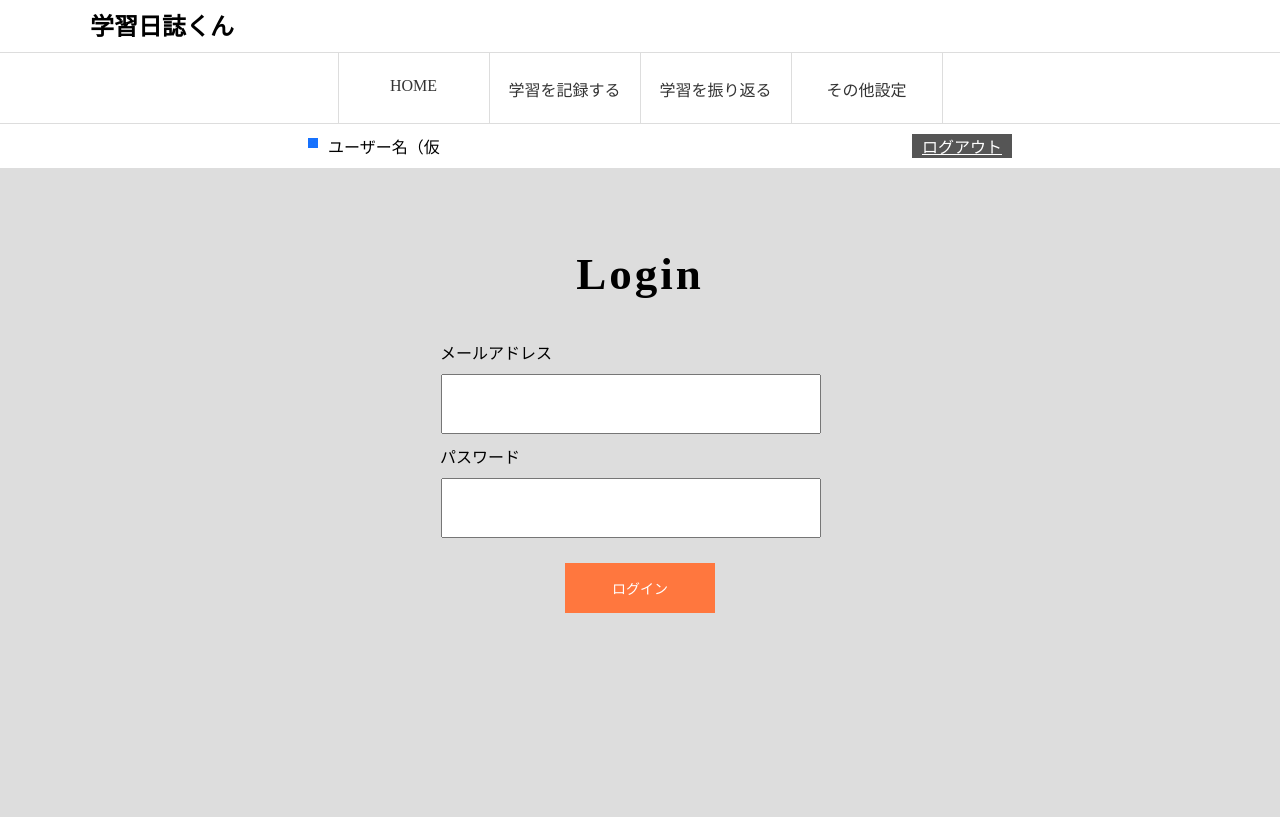
After one commit to aizwellenstan/yuki_Portfolio, a PHP site: page /login.php in a window 1280 px wide. The commit adds this page. Shown: the top 817 px of the page. Run offline with PHP 8.4, Linux system fonts and the light colour scheme.

Commit message:
login.php作成 #5

```diff
--- a/header.php
+++ b/header.php
@@ -128,7 +128,7 @@
       <p>ユーザー名（仮</p>
     </li>
     <li class="logout">
-      <a href="TopPage.php">ログアウト</a>
+      <a href="login.php">ログアウト</a>
     </li>
   </ul>
 </header>
--- /dev/null
+++ b/login.php
@@ -0,0 +1,89 @@
+<!DOCTYPE html>
+<html lang="ja">
+
+<head>
+  <meta charset="UTF-8">
+  <meta name="viewport" content="width=device-width, initial-scale=1.0">
+  <title>ホーム</title>
+  <link rel="stylesheet" type="text/css" href="style.css">
+</head>
+<?php
+require('header.php');
+?>
+
+<main>
+  <div class="site-width">
+
+
+    <!-- Main -->
+    <section>
+
+      <div class="form-container">
+
+        <form action="" method="" class="login-form">
+          <h2 class="title">Login</h2>
+
+          <label class="maill">
+            メールアドレス
+            <input type="text" name="email" value="">
+          </label>
+          <label class="pass">
+            パスワード
+            <input type="password" name="pass" value="">
+          </label>
+            <input type="submit" class="btn btn-mid" value="ログイン">
+        </form>
+      </div>
+    </section>
+
+</main>
+
+<style>
+  main {
+    background-color: #ddd;
+    height: 1200px;
+  }
+
+  form {
+    margin: 0 auto;
+    padding: 15px;
+    width: 400px;
+    border: 5px solid rgb(0, 0, 0, 0);
+    display: block;
+  }
+
+  input[type="text"],
+  input[type="password"] {
+    display: block;
+    box-sizing: border-box;
+    margin: 10px 1px;
+    padding: 5px;
+    width: 380px;
+    height: 60px;
+    font-size: 18px;
+  }
+
+  input[type="submit"] {
+    margin: 15px 125px;
+    padding: 15px 30px;
+    width: 150px;
+    border: none;
+    background: #FF773E;
+    color: white;
+    font-size: 14px;
+    cursor: pointer;
+  }
+
+  h2 {
+    display: block;
+    font-size: 45px;
+    font-weight: bold;
+    letter-spacing: 3px;
+    margin: 0;
+  }
+
+.title {
+    margin-bottom: 40px;
+    text-align: center;
+}
+</style>
```
Also changed, not shown: style.css (line endings or trailing spaces).
